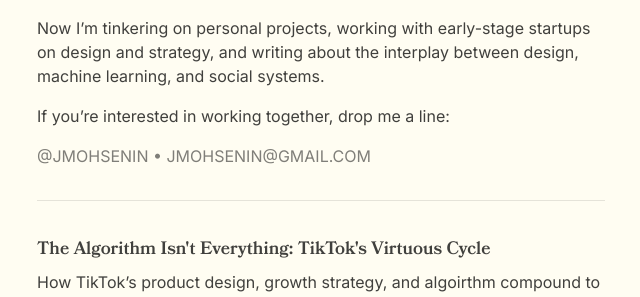
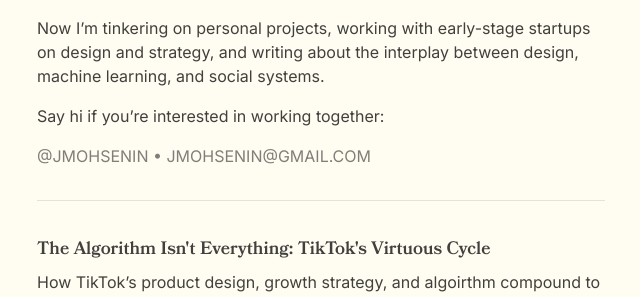
Before and after one commit to jmohsenin/jmohsenin.github.io, a Jekyll site: the page built from index.md, in a window 1280 px wide. Shown: the part 286-583 px from the top of the page, without its empty margins (319-959 px from the left). Built offline with Jekyll 4.4.1, drawn with Linux system fonts in a browser that asks for light colours.

Commit message:
anti-alias fonts, fix typo

```diff
--- a/_layouts/home.html
+++ b/_layouts/home.html
@@ -10,7 +10,7 @@ layout: default
 
     <p>Now I’m tinkering on personal projects, working with early-stage startups on design and strategy, and writing about the interplay between design, machine learning, and social systems.</p>
 
-    <p>If you’re interested in working together, drop me a line:</p>
+    <p>Say hi if you’re interested in working together:</p>
     <p class="color-text-secondary"><a class="color-inherit text-transform-uppercase" href="https://twitter.com/jmohsenin">@jmohsenin</a> • <a class="color-inherit text-transform-uppercase" href="mailto:jmohsenin@gmail.com">jmohsenin@gmail.com</a></p>
 
     {%- if site.posts.size > 0 -%}
--- a/assets/css/main.css
+++ b/assets/css/main.css
@@ -29,8 +29,9 @@
 body {
     background: var(--color-bg);
     font-family: var(--font-sans);
+    line-height: 1.5;
+    -webkit-font-smoothing: antialiased;
     color: var(--color-text-primary);
-    line-height: 1.5;
 }
 
 a {
```
